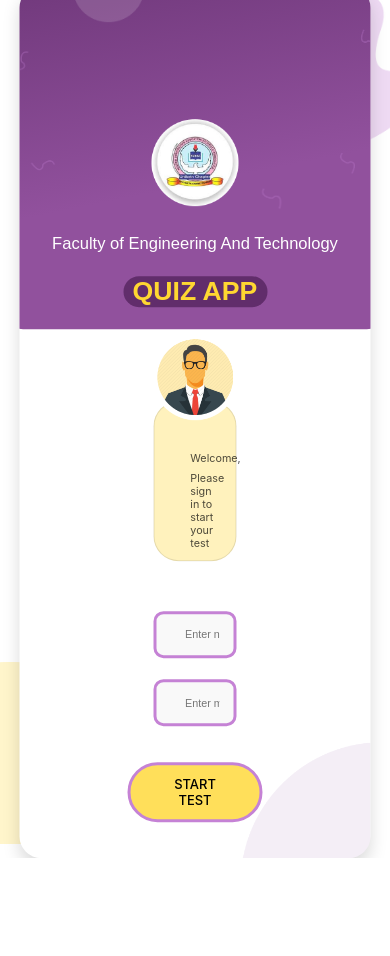
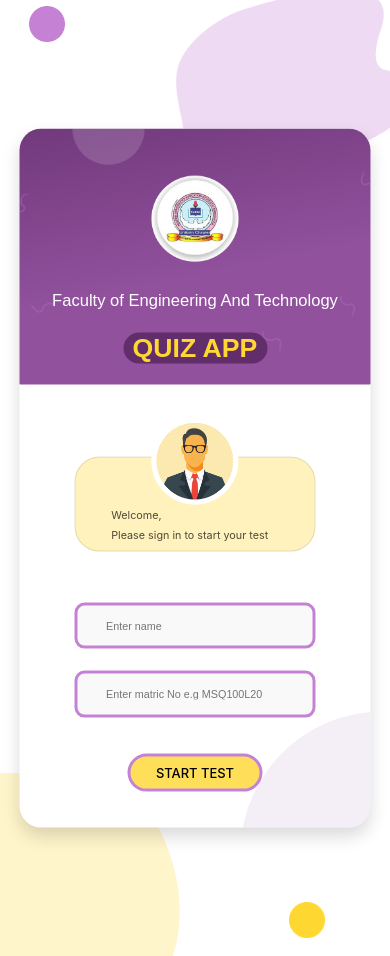
Before and after one commit to hurlaniyhi/CBT-Quiz-App, a Vue app: page / in a window 390 px wide. Before the commit the page ends 858 px from the top, so only its background shows below. Built offline with nearby package versions, Linux system fonts and the light colour scheme.

Commit message:
make it better

```diff
--- a/src/components/reusable/boardView.vue
+++ b/src/components/reusable/boardView.vue
@@ -41,7 +41,6 @@ export default {
     margin-bottom: 6.5rem;
 
     @media (max-width: 700px){
-        margin-top: 12rem;
         margin-bottom: 1rem;
         width: 12rem;
     }
--- a/src/styles/CongratPage.scss
+++ b/src/styles/CongratPage.scss
@@ -6,17 +6,51 @@
     align-items: center;
     height: 100%;
 
+    @media (max-width: 1050px){
+        width: 100%;
+        padding: 1rem 0 2rem 0;
+    }
+
 }
 .congrat-image{
     width: 70%;
     margin-bottom: 3rem;
     margin-top: 1.5rem;
+
+    @media (max-width: 1050px){
+        width: 80%;
+    }
+    @media (max-width: 700px){
+        width: 80%;
+    }
+    @media (max-width: 500px){
+        width: 85%;
+    }
+    @media (max-width: 430px){
+        width: 90%;
+    }
 }
 .congrat-text{
     font-size: 2.3rem;
     color: #91519D;
     text-align: center;
     width: 50%;
+
+    @media (max-width: 1050px){
+        width: 60%;
+    }
+    @media (max-width: 700px){
+        width: 55%;
+    }
+    @media (max-width: 500px){
+        width: 62%;
+    }
+    @media (max-width: 430px){
+        width: 67%;
+    }
+    @media (max-width: 360px){
+        font-size: 1.8rem;
+    }
 }
 .close-button{
     margin: 6rem 0 3rem 0;
@@ -24,11 +58,15 @@
     flex-direction: row;
     justify-content: flex-start;
     align-items: center;
-    width: 20%;
+   // width: 20%;
     background: #FFD731;
     border-radius: 50px;
-    padding: 1rem;
+    padding: 1rem 5rem 1rem 1rem;
     cursor: pointer;
+
+    @media (max-width: 700px){
+       // width: 30%;
+    }
 
     &:hover, &:focus{
         background: rgba(#FFD731, .7);
--- a/src/styles/Intro.scss
+++ b/src/styles/Intro.scss
@@ -7,6 +7,16 @@
     position: absolute;
     bottom: 0;
     left: 0;
+
+    @media (max-width: 700px){
+        bottom: -24rem;
+    }
+    @media (max-width: 600px){
+        bottom: -15.5rem;
+    }
+    @media (max-width: 364px){
+        bottom: -17rem;
+    }
 }
 .shape2{
     width: 40rem;
@@ -37,6 +47,22 @@
     position: absolute;
     bottom: 1.8rem;
     right: 17rem;
+
+    @media (max-width: 700px){
+        right: 13rem;
+        bottom: -22rem;
+    }
+    @media (max-width: 600px){
+        bottom: -14rem;
+    }
+    @media (max-width: 487px){
+        right: 9rem;
+        bottom: -13rem;
+    }
+    @media (max-width: 365px){
+        right: 9rem;
+        bottom: -16rem;
+    }
 }
 .sub-container{
     display: flex;
@@ -56,6 +82,13 @@
     @media (max-width: 700px){
         flex-direction: column;
         align-items: center;
+        transform: translate(-50%, -38%);
+    }
+    @media (max-width: 600px){
+        transform: translate(-50%, -42%);
+    }
+    @media (max-width: 364px){
+        transform: translate(-50%, -41%);
     }
 
 
@@ -73,6 +106,10 @@
     }
     .content{
         width: 73%;
-        padding: 4rem 0 2rem 0
+        padding: 4rem 0 2rem 0;
+
+        @media (max-width: 700px){
+            width: 90%;
+        }
     }
 }
--- a/src/styles/QuizPage.scss
+++ b/src/styles/QuizPage.scss
@@ -6,7 +6,16 @@
     display: flex;
     flex-direction: column;
     align-items: center;
-    //background-color: yellow;
+
+    @media (max-width: 700px){
+        margin-top: 27rem;
+    }
+    @media (max-width: 390px){
+        margin-top: 30rem;
+    }
+    @media (max-width: 355px){
+        margin-top: 35rem;
+    }
 }
 .shape7{
     width: 1.2rem;
@@ -16,7 +25,7 @@
 }
 .logo-label{
     display: flex;
-    flex-direction: row;
+    flex-direction: column;
     justify-content: space-around;
     align-items: center;
     padding: 0rem 2rem;
@@ -33,6 +42,12 @@
         text-align: center;
         color: #FFFFFF;
         font-weight: 500;
+
+        @media (max-width: 400px){
+            padding-left: 2rem;
+            padding-right: 2rem;
+            line-height: 3.5rem;
+        }
     }
 }
 .test-info{
@@ -43,9 +58,17 @@
     border-radius: 1rem;
     width: 100%;
     color: white;
+
+    @media (max-width: 700px){
+        margin-top: 3rem;
+    }
 }
 .start-time, .stop-time{
     font-size: 1.4rem;
+
+    @media (max-width: 700px){
+        display: none;
+    }
 }
 .test-course, .test-type{
     width: 100%;
@@ -55,6 +78,20 @@
     box-sizing: border-box;
     color: rgba(#000, .9);
     font-weight: 500;
+
+    @media (max-width: 700px){
+        width: 50%;
+        margin: 0 auto;
+    }
+    @media (max-width: 500px){
+        width: 60%;
+    }
+    @media (max-width: 360px){
+        width: 70%;
+    }
+    @media (max-width: 310px){
+        width: 85%;
+    }
 }
 .test-course{
     background: rgba(255, 223, 90, 0.7);
@@ -66,9 +103,13 @@
     background: rgba(255, 223, 90, 0.5);
     border: 5px solid rgba(255, 233, 90, 0.2);
     border-radius: 15px;
+
+    @media (max-width: 700px){
+      margin-top: 2rem;
+    }
 }
 .end-button{
-    display: inline-block;
+    display: block;
     padding: 1rem;
     width: 60%;
     text-align: center;
@@ -80,6 +121,21 @@
     border-radius: 50px;
     box-sizing: border-box;
     cursor: pointer;
+
+    @media (max-width: 700px){
+       margin: 4rem auto 1rem auto;
+       width: 25%;
+       padding: 1.3rem;
+    }
+    @media (max-width: 700px){
+        width: 33%;
+     }
+     @media (max-width: 360px){
+        width: 40%;
+     }
+     @media (max-width: 310px){
+        width: 45%;
+     }
 }
 
 .quiz-question{
@@ -92,6 +148,18 @@
     align-items: center;
     margin-top: -3rem;
     //background-color: yellow;
+
+    @media (max-width: 1080px){
+        padding: 0 3rem;
+    }
+
+    @media (max-width: 700px){
+        padding-top: 7rem;
+    }
+    @media (max-width: 460px){
+        padding: 0 1rem;
+        padding-top: 7rem;
+    }
 }
 .time-left-text{
     font-size: 1.8rem;
@@ -100,6 +168,14 @@
     left: 5.5rem;
     color: rgba(0, 0, 0, 0.4);
     font-weight: 500;
+
+    @media (max-width: 700px){
+        top: 4rem;
+        left: 3rem;
+     }
+    @media (max-width: 460px){
+       left: 1rem
+    }
 }
 .time-left-minutes{
    color: #C582D5;
@@ -113,6 +189,11 @@
     //justify-content: center;
     align-items: center;
     margin-bottom: 0rem;
+
+    @media (max-width: 390px){
+        align-self: center;
+        margin-top: 3.5rem;
+    }
 }
 .question-instruction{
     font-size: 1.4rem;
@@ -142,6 +223,10 @@
     width: 100%;
     flex-wrap: wrap;
 
+    @media (max-width: 700px){
+        justify-content: center;
+    }
+
     .eachOption{
         position: relative;
         width: 48%;
@@ -159,6 +244,19 @@
         outline: none;
         transition: all .2s;
 
+        @media (max-width: 700px){
+            width: 60%;
+        }
+        @media (max-width: 516px){
+            width: 70%;
+        }
+        @media (max-width: 390px){
+            width: 90%;
+        }
+        // @media (max-width: 314px){
+        //     width: 98%;
+        // }
+
         .option-icon{
             width: 1rem;
             height: 1rem;
@@ -170,6 +268,25 @@
             background: #FFFFFF;
             border: 2px solid #C582D5;
             transition: all .3s;
+
+            @media (max-width: 960px){
+                left: 1.5rem;
+            }
+
+            @media (max-width: 900px){
+            left: 2.5rem;
+            }
+
+            @media (max-width: 770px){
+            left: 1.3rem;
+            }
+
+            @media (max-width: 700px){
+            left: 2.5rem;
+            }
+            @media (max-width: 317px){
+               left: 1.2rem;
+            }
         }
     }
     .first{
@@ -211,6 +328,10 @@
     outline: none;
     transition: all .2s;
 
+    @media (max-width: 390px){
+       width: 27%;
+    }
+
     &:hover{
         transform: scale(1.03);
         background-color: rgba(#eee, .5);
@@ -222,11 +343,12 @@
 .number-container{
     display: flex;
     flex-direction: row;
-    justify-content: center;  // flex
+    justify-content: center;  // flex-start
     align-items: center;
     width: 100%;
     flex-wrap: wrap;
-    margin: 3rem 0 .5rem 0
+    margin: 3rem 0 .5rem 0;
+
 }
 .each-number{
     display: flex;
--- a/src/styles/WelcomePage.scss
+++ b/src/styles/WelcomePage.scss
@@ -5,6 +5,30 @@
     padding: 0 12rem;
     height: 100%;
     align-items: center;
+
+    @media (max-width: 1000px){
+        width: 72%;
+        margin: 0 auto;
+        padding: 0 0;
+    }
+
+    @media (max-width: 700px){
+        width: 90%;
+        padding: 0 0;
+        margin: 0 auto;
+    }
+    @media (max-width: 600px){
+        width: 80%;
+    }
+    @media (max-width: 460px){
+        width: 85%;
+    }
+    @media (max-width: 360px){
+        width: 93%;
+    }
+    @media (max-width: 320px){
+        width: 100%;
+    }
 }
 .user-block{
     background: rgba(255, 223, 90, 0.4);
@@ -16,6 +40,10 @@
     margin-bottom: 7rem;
     width: 100%;
     box-sizing: border-box;
+
+    @media (max-width: 700px){
+        width: 90%;
+    }
 }
 .user-icon{
     width: 12rem;
@@ -43,6 +71,32 @@
     box-shadow: 0 1.2rem 3.2rem rgba(0, 0, 0, 0.2);
     border-radius: 15px;
     display: none;
+
+
+    @media (max-width: 1000px){
+        width: 120%;
+    }
+
+    @media (max-width: 940px){
+        transform: translateY(-54%);
+    }
+    @media (max-width: 700px){
+        width: 110%;
+        transform: translateY(-50%);
+    }
+    @media (max-width: 500px){
+        transform: translateY(-52%);
+    }
+    @media (max-width: 407px){
+        width: 112%;
+        transform: translateY(-52%);
+    }
+    @media (max-width: 370px){
+        padding: 1.5rem 0;
+    }
+    @media (max-width: 330px){
+        width: 105%;
+    }
 
     .instruction-note{
         text-align: center;
@@ -104,6 +158,10 @@
     font-size: 1.5rem;
     outline: none;
 
+    @media (max-width: 700px){
+        width: 90%;
+    }
+
     &:not(:last-child){
         margin-bottom: 3rem;
     }
@@ -132,6 +190,13 @@
     cursor: pointer;
     transition: all .4s;
 
+    @media (max-width: 520px){
+        padding: 1.2rem 4.5rem;
+    }
+    @media (max-width: 520px){
+        padding: 1.1rem 3.5rem;
+    }
+
         &:hover, &:focus{
             background: rgba(#FFDF5A, .5);
             transform: scale(1.05);
```
Also changed, not shown: src/components/CongratPage.vue (line endings or trailing spaces), src/components/QuizPage.vue (line endings or trailing spaces), src/components/reusable/Intro.vue (line endings or trailing spaces).
